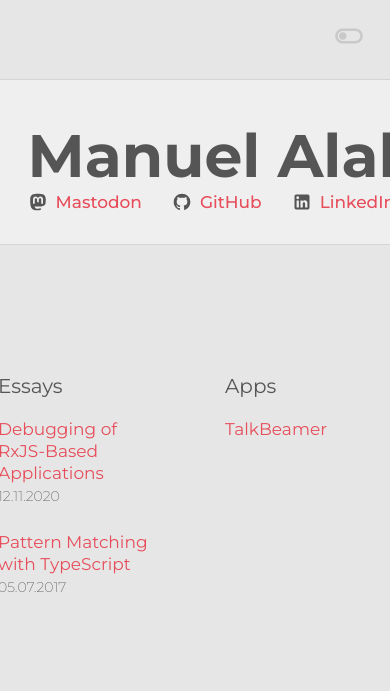
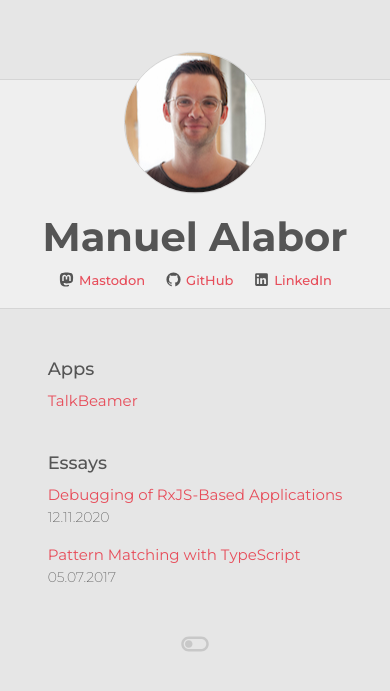
Before and after one commit to swissmanu/alabor.me, a Jekyll site: the page built from index.md, in a window 390 px wide. Shown: the top 691 px of the page. Built offline with Jekyll 4.4.1, drawn with Linux system fonts in a browser that asks for light colours.

Commit message:
Mobile ... The Wrong Way Around

```diff
--- a/_sass/home.scss
+++ b/_sass/home.scss
@@ -1,5 +1,6 @@
 @import "base/fonts";
 @import "base/normalize";
+$size-mobile-breakpoint: 785px;
 
 :root {
   --size-card-width: 695px;
@@ -124,6 +125,18 @@ body {
       }
     }
 
+    @media (max-width: $size-mobile-breakpoint) {
+      min-width: 100vw;
+      grid-template-columns: 1fr;
+      justify-items: center;
+      outline-right: unset;
+      outline-left: unset;
+      border-radius: unset;
+      border: unset;
+      overflow: unset;
+      animation: none;
+    }
+
     & > div {
       margin-bottom: 1rem;
       align-self: end;
@@ -132,6 +145,12 @@ body {
     h1 {
       font-size: 3rem;
       margin: 0;
+
+      @media (max-width: $size-mobile-breakpoint) {
+        font-size: 2rem;
+        text-align: center;
+        margin-top: -0.5rem;
+      }
     }
 
     ul {
@@ -140,22 +159,45 @@ body {
       gap: 1.5rem;
       margin: 0;
       padding: 0;
+
+      @media (max-width: $size-mobile-breakpoint) {
+        margin-top: 0.5rem;
+        gap: 1rem;
+        justify-content: center;
+      }
     }
 
     li {
+      font-size: 0.85rem;
       display: flex;
       align-items: center;
       gap: 0.4rem;
-      font-size: 0.85rem;
+
+      @media (max-width: $size-mobile-breakpoint) {
+        font-size: 0.65rem;
+        gap: 0.2rem;
+      }
     }
 
     svg {
       height: 1rem;
       fill: var(--color-card-foreground);
+
+      @media (max-width: $size-mobile-breakpoint) {
+        height: 0.85rem;
+      }
     }
 
     a {
       font-weight: 500;
+    }
+
+    img {
+      @media (max-width: $size-mobile-breakpoint) {
+        border-radius: 50%;
+        border: 1px solid var(--color-card-border);
+        transform: translateY(-20%);
+      }
     }
   }
 
@@ -165,12 +207,36 @@ body {
     column-gap: 3rem;
     max-width: calc(var(--size-card-width) - 3rem);
     margin-top: 4rem;
+    margin-bottom: 2rem;
+
+    @media (max-width: $size-mobile-breakpoint) {
+      grid-template-columns: 1fr;
+      padding: 0 2rem;
+      row-gap: 1rem;
+      margin-top: 0;
+
+      section:first-of-type {
+        order: 2;
+
+        h2 {
+          margin-top: 1rem;
+        }
+      }
+      section:last-of-type {
+        order: 1;
+      }
+    }
 
     h2 {
       font-weight: 400;
       font-size: 1rem;
       margin-top: 2.5rem;
-      margin-bottom: 1rem;
+      margin-bottom: 0.5rem;
+
+      @media (max-width: $size-mobile-breakpoint) {
+        font-size: 0.9rem;
+        font-weight: 500;
+      }
     }
 
     time {
@@ -192,11 +258,19 @@ body {
       &:not(:last-child) {
         margin-bottom: 1.2rem;
       }
+
+      @media (max-width: $size-mobile-breakpoint) {
+        font-size: 0.75rem;
+
+        &:not(:last-child) {
+          margin-bottom: 0.8rem;
+        }
+      }
     }
   }
 
   button {
-    position: fixed;
+    position: absolute;
     top: 1rem;
     right: 1rem;
     appearance: none;
@@ -214,5 +288,12 @@ body {
         opacity: 1;
       }
     }
+
+    @media (max-width: $size-mobile-breakpoint) {
+      position: relative;
+      top: unset;
+      right: unset;
+      margin-bottom: 2rem;
+    }
   }
 }
```
